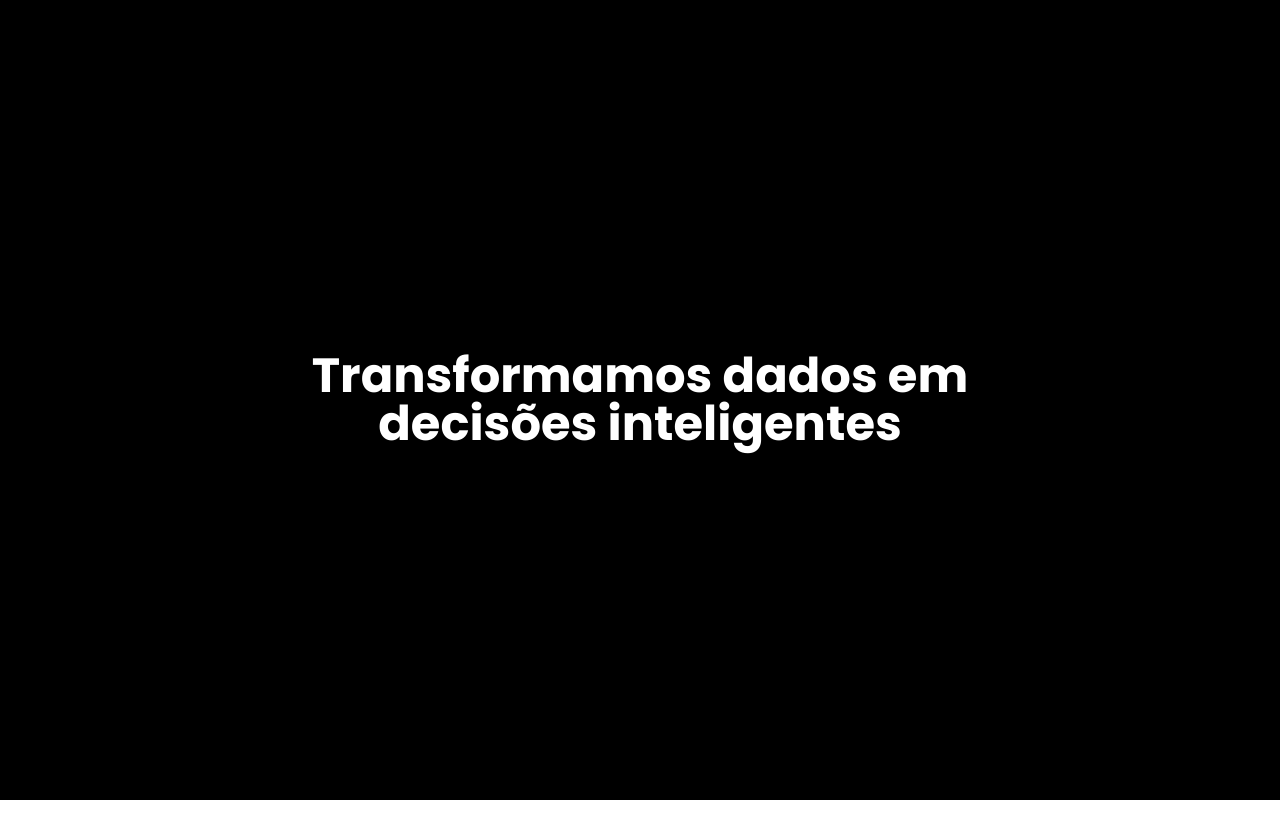
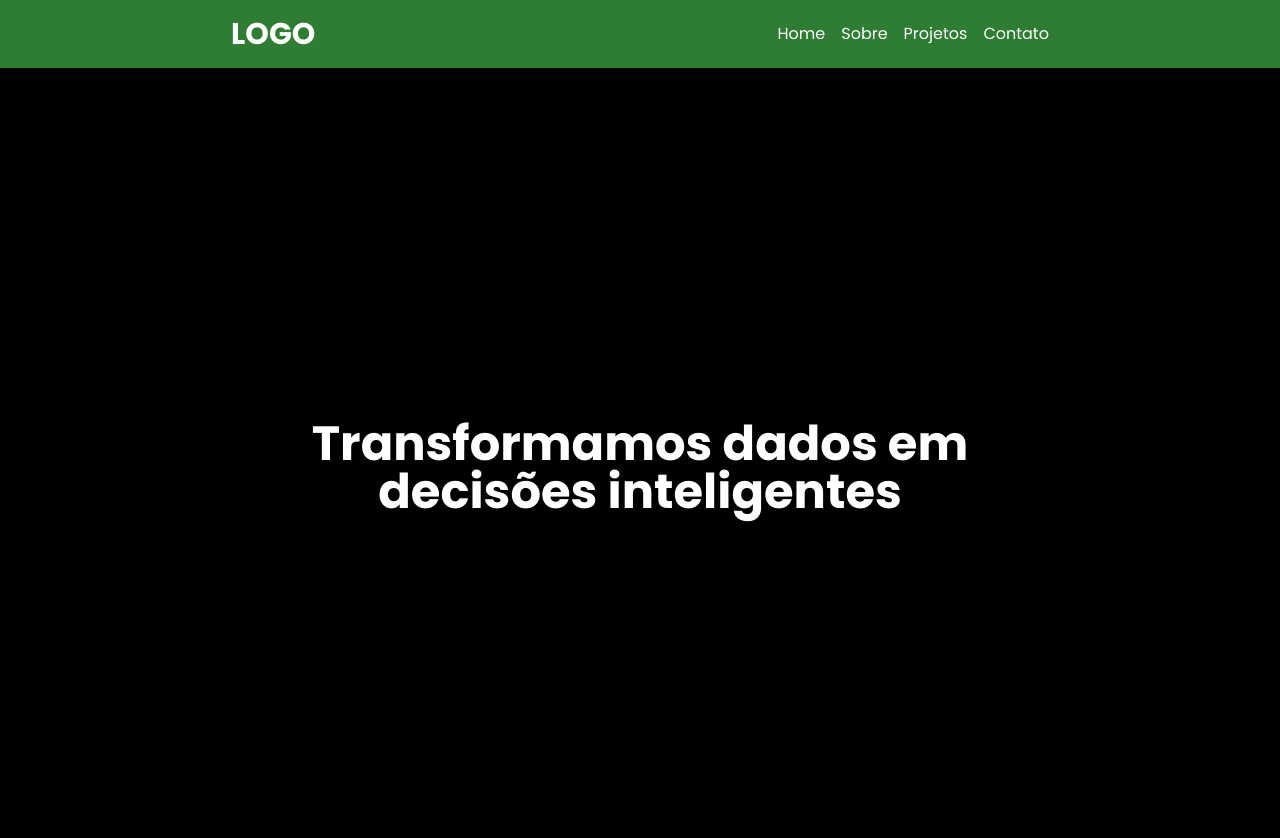
Before and after one commit to joseisaacpy/portfolio-projetos-dieyson, a Next.js app: page / in a window 1280 px wide. Shown: the top 838 px of the page. Before the commit the page ends 800 px from the top, so only its background shows below. Built offline with nearby package versions, Linux system fonts and the light colour scheme.

Commit message:
feat: criar Header com suporte a responsividade e importar na página principal

```diff
--- a/src/app/page.jsx
+++ b/src/app/page.jsx
@@ -2,12 +2,14 @@
 
 // Importa os componetes
 import { Hero } from "@/components/Hero";
+import { Header } from "@/components/Header";
 
 // Página Completa com seções/componentes
 export default function Page() {
   return (
     <div className="min-h-screen bg-black">
       {/* Header */}
+      <Header />
 
       {/* Hero */}
       <Hero />
--- a/src/components/Header.jsx
+++ b/src/components/Header.jsx
@@ -0,0 +1,111 @@
+"use client";
+
+// Importa Hooks
+import { useState } from "react";
+// Importa imagem da logo
+
+// Importa image
+import Image from "next/image";
+
+// Importa Link
+import Link from "next/link";
+
+export function Header() {
+  // Armazena os links e seu redirecionamento
+  const menuLinks = [
+    {
+      to: "home",
+      label: "Home",
+    },
+    {
+      to: "sobre",
+      label: "Sobre",
+    },
+    {
+      to: "projetos",
+      label: "Projetos",
+    },
+    {
+      to: "contato",
+      label: "Contato",
+    },
+  ];
+
+  // Estado para controlar a aparição do menu
+  const [menuOpen, setMenuOpen] = useState(false);
+
+  // Se menu for true, mostra o menu
+  if (menuOpen) {
+    return (
+      // Container menu
+      <div className="inset-0 fixed bg-verde-escuro flex flex-col gap-4 items-center justify-center">
+        {/* Título/Logo */}
+        <h1 className="font-bold text-3xl">LOGO</h1>
+        {/* Ul */}
+        <ul className="flex flex-col gap-4 text-center">
+          {/* Redenriza os links com map */}
+          {menuLinks.map((link) => {
+            return (
+              <li key={link.label}>
+                {/* Mudar para to após instalar o react-scroll */}
+                <Link
+                  href={link.label}
+                  onClick={() => setMenuOpen(!menuOpen)}
+                  className="underline font-bold text-white hover:text-black transition-all duration-500"
+                >
+                  {link.label}
+                </Link>
+              </li>
+            );
+          })}
+        </ul>
+        {/* Botão de fechar menu */}
+        <button
+          onClick={() => setMenuOpen(!menuOpen)}
+          className="rounded-full px-4 py-2 border-2 text-2xl font-bold"
+        >
+          X
+        </button>
+      </div>
+    );
+  }
+
+  return (
+    // Header
+    <header>
+      {/* Nav */}
+      <nav className="w-full flex justify-around items-center bg-verde-escuro py-4">
+        {/* Logo */}
+        <h1 className="text-3xl text-white font-bold">
+          <Link href={"/"}>LOGO</Link>
+        </h1>
+        {/* Ul */}
+        <ul className="hidden md:flex gap-4">
+          {/* Redenriza os links com map */}
+          {menuLinks.map((link) => {
+            return (
+              <li key={link.label}>
+                {/* Mudar para to após instalar o react-scroll */}
+                <Link
+                  href={link.label}
+                  className="text-white hover:text-black transition-all duration-500"
+                >
+                  {link.label}
+                </Link>
+              </li>
+            );
+          })}
+        </ul>
+        {/* Menu Button Mobile com função de mostrar menu */}
+        <button
+          onClick={() => {
+            setMenuOpen(!menuOpen);
+          }}
+          className="md:hidden"
+        >
+          Icon
+        </button>
+      </nav>
+    </header>
+  );
+}
```
